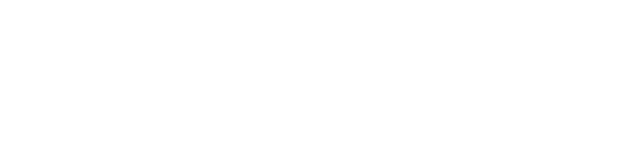
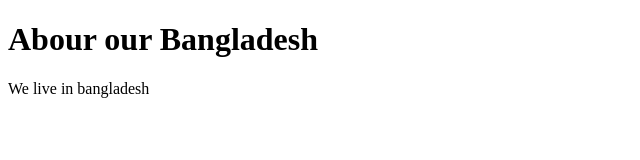
Before and after one commit to Mehedi-Hasan-Himel/developer-portfolio, a plain HTML site: page index.html in a window 1280 px wide. Shown: the whole page, without its empty margins (0-640 px from the left). Drawn offline with Linux system fonts and the light colour scheme.

Commit message:
css file

```diff
--- a/index.html
+++ b/index.html
@@ -4,9 +4,14 @@
    <meta charset="UTF-8">
    <meta http-equiv="X-UA-Compatible" content="IE=edge">
    <meta name="viewport" content="width=device-width, initial-scale=1.0">
-   <title>Document</title>
+   <title>About our Bangladesh</title>
+
+   <h1>Abour our Bangladesh</h1>
+   <merquree>We live in bangladesh</merquree>
+
 </head>
 <body>
 
+
 </body>
 </html>
```
Also changed, not shown: css/style.css (added).
